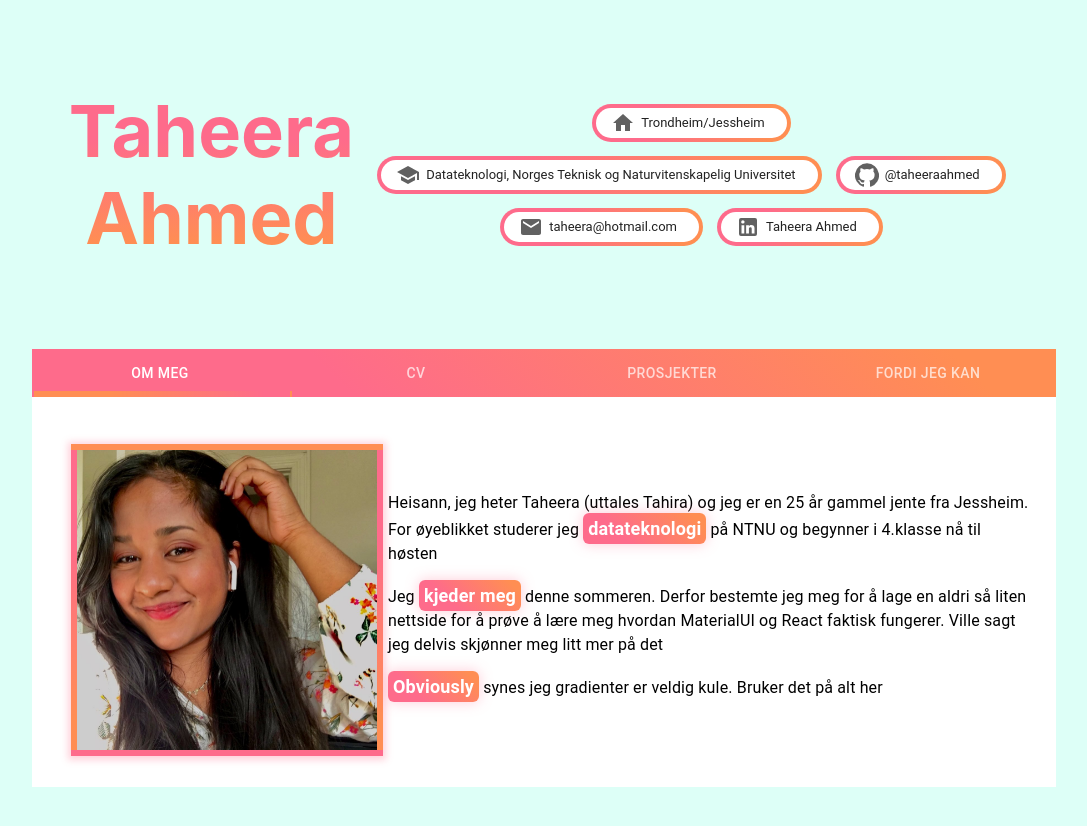
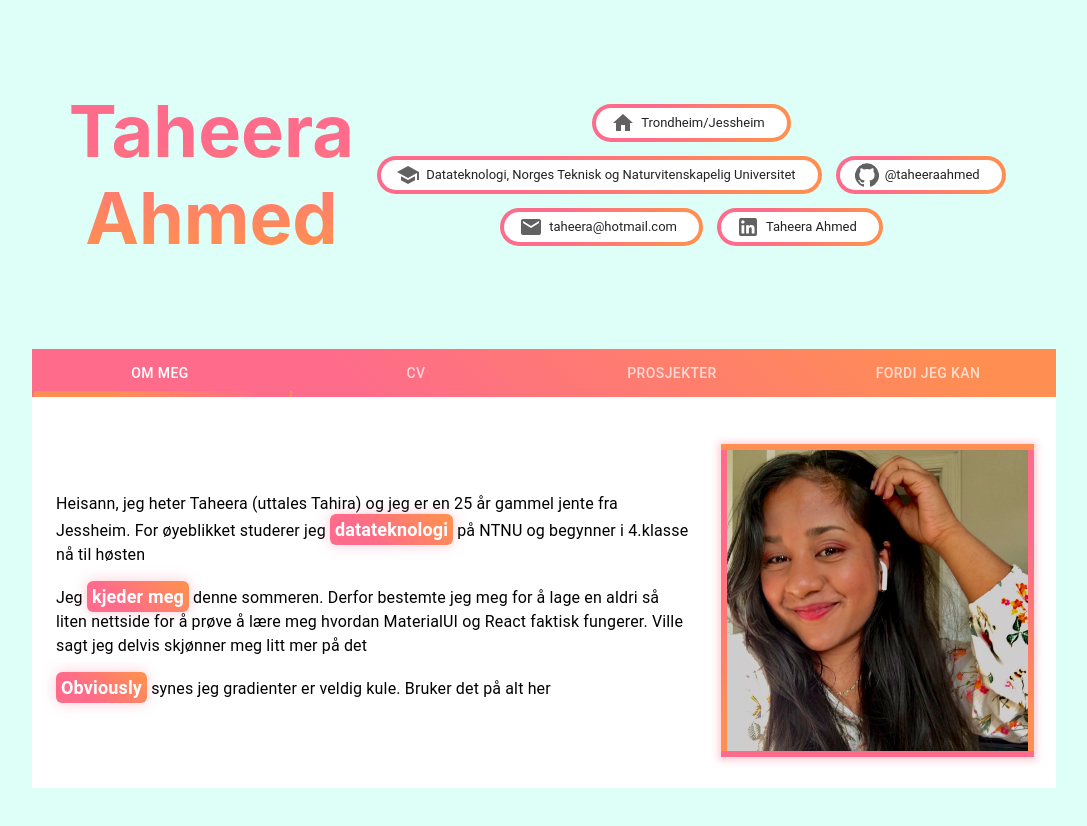
Before and after one commit to taheeraahmed/Making-a-react-app, a React (Create React App) app: page / in a window 1280 px wide. Shown: the top 826 px of the page, without its empty margins (96-1183 px from the left). Built offline with nearby package versions, Linux system fonts and the light colour scheme.

Commit message:
Små fiks

```diff
--- a/src/components/Navbar.js
+++ b/src/components/Navbar.js
@@ -117,18 +117,13 @@ export default function Navbar() {
         </Tabs>
       </AppBar>
       <TabPanel value={value} index={0}>
-        <Grid container spacing={0}
-          style ={{paddingTop: '23px', paddingLeft:'10px'}}
+        <Grid container spacing={4}
+          style ={{paddingTop: '23px', paddingRight:'10px'}}
           direction="row"
           justify="center"
           alignItems="center">
-          <Grid item xs={12} sm={4} >
-            <center>
-              <img src={JustMe} style ={{border: 'double 6px transparent', backgroundRepeat: 'no',background: "linear-gradient(#FE6B8B 30%, #FF8E53 90%)",boxShadow: '0 1px 7px 3px rgba(255, 105, 135, .3)',}} width="300" alt="Bare et bilde av meg"/>
-            </center>
-          </Grid>
           <Grid item xs={12} sm={8} >
-            <Typography paragraph = {true}>
+          <Typography paragraph = {true}>
               Heisann,
               jeg heter Taheera (uttales Tahira) og jeg er en {Age} år gammel jente fra Jessheim.
               For øyeblikket studerer jeg <Highlighter word = 'datateknologi'/> på NTNU og begynner i 4.klasse nå til høsten
@@ -141,6 +136,12 @@ export default function Navbar() {
             <Typography paragraph = {true}>
             <Highlighter word = 'Obviously'/> synes jeg gradienter er veldig kule. Bruker det på alt her
             </Typography>
+          </Grid>
+          <Grid item xs={12} sm={4} >
+          <center>
+              <img src={JustMe} style ={{border: 'double 6px transparent', backgroundRepeat: 'no',background: "linear-gradient(#FE6B8B 30%, #FF8E53 90%)",boxShadow: '0 1px 7px 3px rgba(255, 105, 135, .3)',}} width="100%" alt="Bare et bilde av meg"/>
+            </center>
+
           </Grid>
         </Grid>
       </TabPanel>
```
